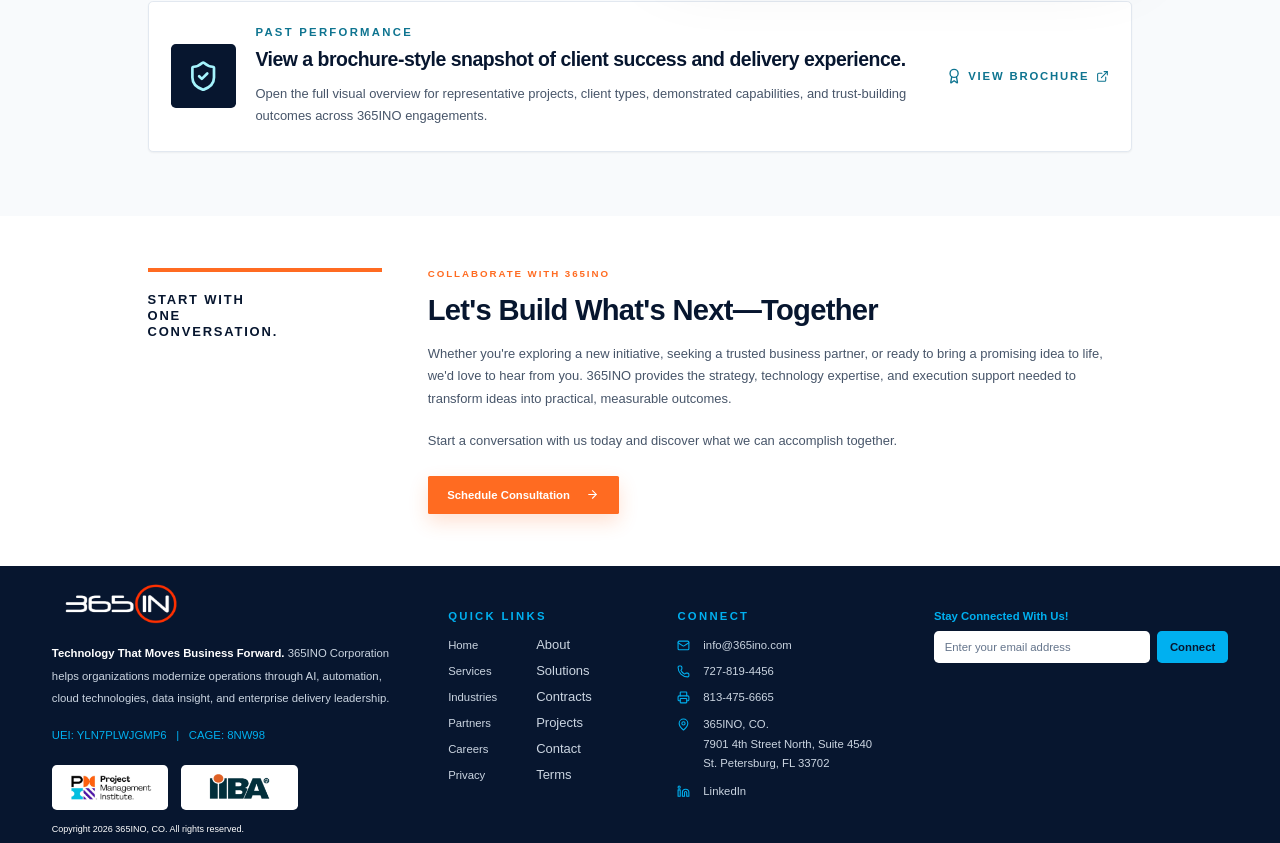
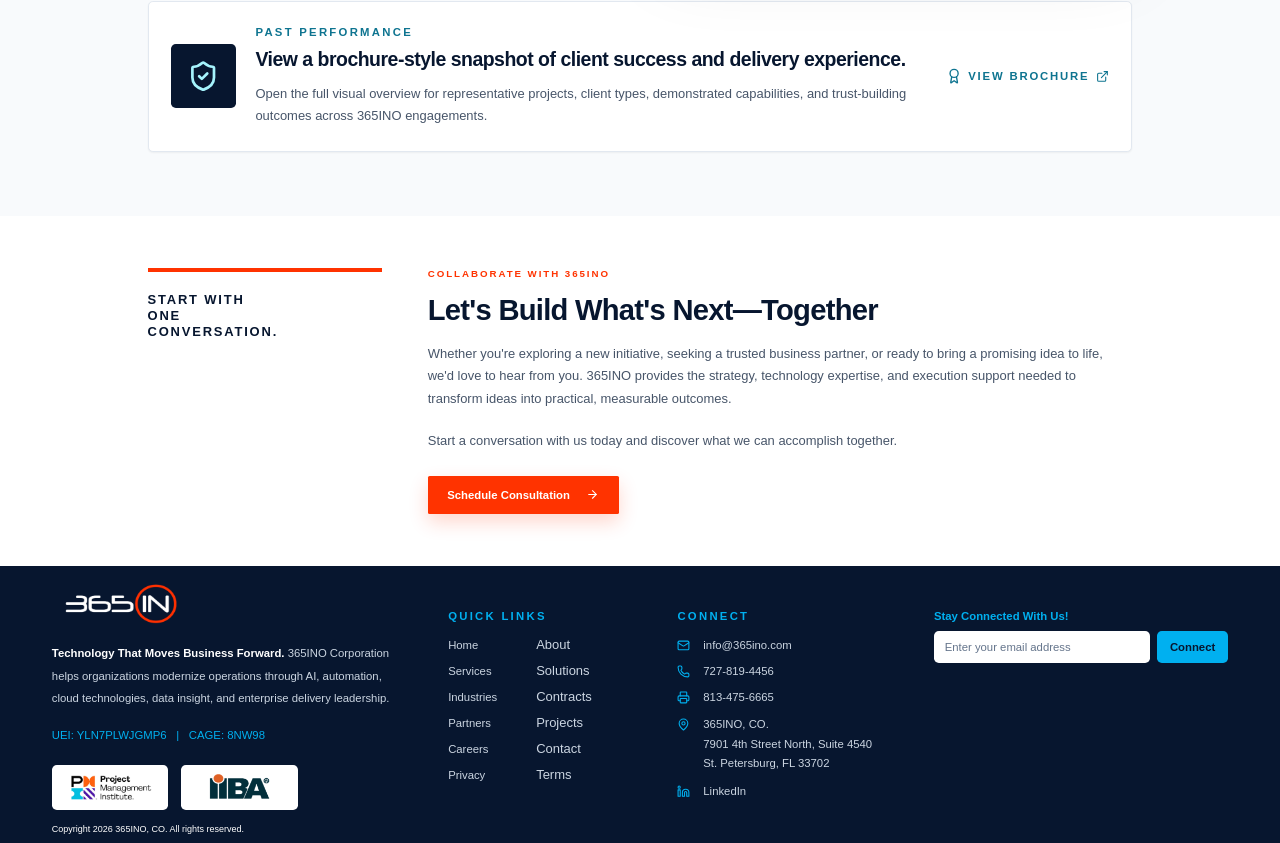
Before and after one commit to Space3434/365INO, a Next.js app: page /about in a window 1280 px wide. Shown: the part 1283-2126 px from the top of the page. Built offline with nearby package versions, Linux system fonts and the light colour scheme.

Commit message:
Refresh CTA accents to the new brand orange

```diff
--- a/components/capability-orbit.tsx
+++ b/components/capability-orbit.tsx
@@ -65,7 +65,7 @@ export function CapabilityOrbit({
             >
               From ambition
               <br />
-              to <span className="text-[#F47B3B]">adoption.</span>
+              to <span className="text-[#FF3300]">adoption.</span>
             </h2>
             <p className="mt-6 max-w-xl text-base leading-7 text-slate-600">
               365INO connects strategy, technology, and disciplined execution to turn complex priorities into
--- a/components/cta-banner.tsx
+++ b/components/cta-banner.tsx
@@ -6,7 +6,7 @@ export function CtaBanner() {
     <section className="bg-white py-14 sm:py-16">
       <div className="container-pad">
         <div className="grid gap-10 lg:grid-cols-[0.25fr_0.75fr] lg:gap-14">
-          <div className="border-t-4 border-[#FF6B21] pt-6">
+          <div className="border-t-4 border-[#FF3300] pt-6">
             <p className="max-w-[11rem] text-base font-black uppercase leading-tight tracking-[0.14em] text-navy">
               Start with
               <br />
@@ -15,7 +15,7 @@ export function CtaBanner() {
           </div>
 
           <div>
-            <p className="text-xs font-black uppercase tracking-[0.2em] text-[#FF6B21]">Collaborate with 365INO</p>
+            <p className="text-xs font-black uppercase tracking-[0.2em] text-[#FF3300]">Collaborate with 365INO</p>
             <h2 className="mt-4 text-balance text-3xl font-black tracking-tight text-navy sm:text-4xl">
               Let&apos;s Build What&apos;s Next—Together
             </h2>
@@ -29,7 +29,7 @@ export function CtaBanner() {
             </p>
             <Link
               href="/contact#contact-form"
-              className="focus-ring mt-7 inline-flex min-h-12 items-center justify-center gap-5 rounded-sm bg-[#FF6B21] px-6 py-3 text-sm font-black text-white shadow-[0_0.6rem_1.5rem_rgba(255,107,33,0.2)] transition hover:bg-[#FF3300]"
+              className="focus-ring mt-7 inline-flex min-h-12 items-center justify-center gap-5 rounded-sm bg-[#FF3300] px-6 py-3 text-sm font-black text-white shadow-[0_0.6rem_1.5rem_rgba(255,51,0,0.2)] transition hover:bg-[#E62E00]"
             >
               Schedule Consultation
               <ArrowRight className="h-4 w-4" aria-hidden="true" />
```
